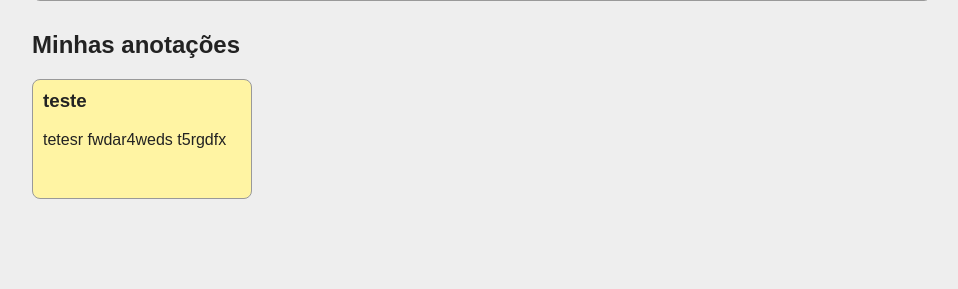
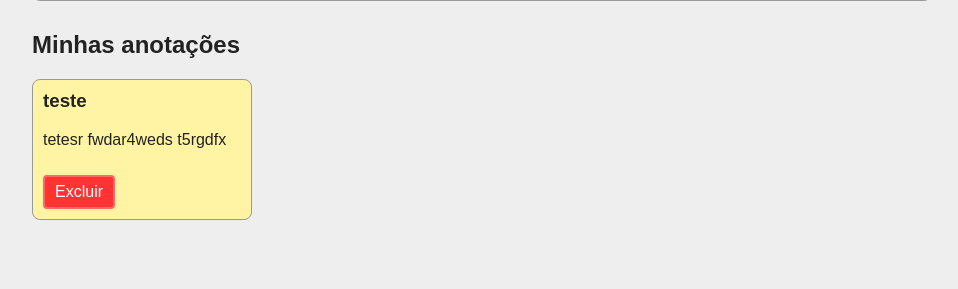
Before and after one commit to VicenteViganoNicolao/get-it-retorno, a Flask app: page / in a window 1280 px wide. Shown: the part 479-768 px from the top of the page, without its empty margins (158-1116 px from the left). Run offline with Flask 3, Linux system fonts and the light colour scheme; data comes from the database, SQL or seed files in the repository; both versions use the stored data as it was after the commit.

Commit message:
deletar notas

```diff
--- a/servidor.py
+++ b/servidor.py
@@ -40,12 +40,18 @@ def index():
 @app.route('/submit', methods=['GET', 'POST'])
 def submit_form():
     if request.method == 'POST':
-        titulo = request.form.get('titulo')  # Obtém o valor do campo 'titulo'
-        detalhes = request.form.get('detalhes')  # Obtém o valor do campo 'detalhes'
+        titulo = request.form.get('titulo')
+        detalhes = request.form.get('detalhes')
 
         views.submit(titulo, detalhes)
     return redirect('/')
 
 
+@app.route('/delete/<int:note_id>')
+def delete_note(note_id):
+    views.delete(note_id)
+    return redirect('/')
+
+
 if __name__ == '__main__':
     app.run(debug=True)
--- a/static/css/style.css
+++ b/static/css/style.css
@@ -87,3 +87,18 @@ button:hover {
 .note-card p {
   overflow-wrap: break-word;
 }
+
+.delete-button {
+  display: inline-block;
+  margin-top: 10px;
+  padding: 6px 10px;
+  color: #ffffff;
+  border: 2px solid #ff6666;
+  border-radius: 4px;
+  background-color: #ff3333;
+  text-decoration: none;
+}
+
+.delete-button:hover {
+  background-color: #d60000;
+}
--- a/static/templates/components/note.html
+++ b/static/templates/components/note.html
@@ -1,4 +1,5 @@
   <li class="note-card">
     <h3>{title}</h3>
     <p>{details}</p>
+    <a class="delete-button" name="delete_button" href="/delete/{id}">Excluir</a>
   </li>
--- a/utils.py
+++ b/utils.py
@@ -35,3 +35,11 @@ def add_note(nova_anotacao):
                 "INSERT INTO note (title, content) VALUES (?, ?)",
                 (nova_anotacao["titulo"], nova_anotacao["detalhes"]),
             )
+
+
+def delete_note(note_id):
+    _ensure_database()
+
+    with closing(sqlite3.connect(DATABASE_PATH)) as connection:
+        with connection:
+            connection.execute("DELETE FROM note WHERE id = ?", (note_id,))
--- a/views.py
+++ b/views.py
@@ -1,11 +1,15 @@
-from utils import add_note, load_data, load_template
+from utils import add_note, delete_note, load_data, load_template
 
 def index():
   # Cria uma lista de <li>'s para cada anotação
   # Se tiver curiosidade: https://docs.python.org/3/tutorial/datastructures.html#list-comprehensions
   notes_li = []
   for dados in load_data('notes.json'):
-    note_li = load_template('components/note.html').format(title=dados['titulo'], details=dados['detalhes'])
+    note_li = load_template('components/note.html').format(
+      id=dados['id'],
+      title=dados['titulo'],
+      details=dados['detalhes'],
+    )
     notes_li.append(note_li)
   notes = '\n'.join(notes_li)
 
@@ -19,3 +23,6 @@ def submit(titulo, detalhes):
     'detalhes': detalhes,
   }
   add_note(params)
+
+def delete(note_id):
+  delete_note(note_id)
```
Also changed, not shown: banco.db.
